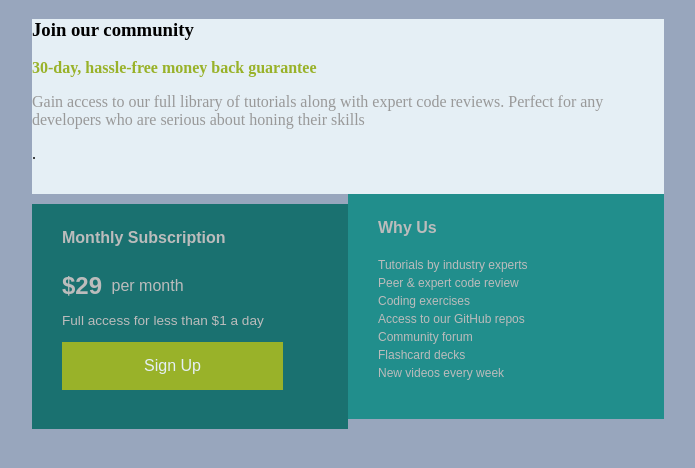
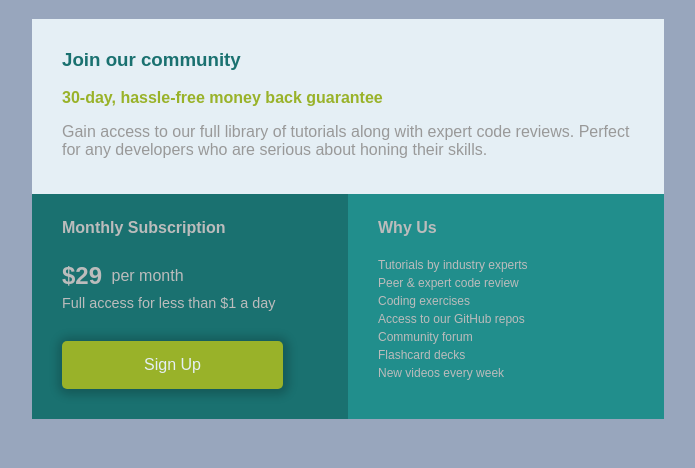
Before and after one commit to JoeGracey/single-price-grid-component, a plain HTML site: page single-price-grid-component-master/index.html in a window 1280 px wide. Shown: the whole page, without its empty margins (292-987 px from the left). Drawn offline with Linux system fonts and the light colour scheme.

Commit message:
Add files via upload

```diff
--- a/single-price-grid-component-master/index.html
+++ b/single-price-grid-component-master/index.html
@@ -16,11 +16,13 @@
 
 
   <div class="top-div">
-    <h3>Join our community</h3>
+    <div class="top-div-text">
+      <h3>Join our community</h3>
 
-    <p><span class="thirty-day"><strong>30-day, hassle-free money back guarantee</strong></span></p>
+      <p><span class="thirty-day"><strong>30-day, hassle-free money back guarantee</strong></span></p>
 
-    <p class="top-div-text">Gain access to our full library of tutorials along with expert code reviews. Perfect for any developers who are serious about honing their skills</p>.
+      <p>Gain access to our full library of tutorials along with expert code reviews. Perfect for any developers who are serious about honing their skills.</p>
+    </div>
   </div>
 
   <div class="left-div">
--- a/single-price-grid-component-master/styles.css
+++ b/single-price-grid-component-master/styles.css
@@ -7,17 +7,22 @@ html {
   background-color: #e5eff5;
   width: 50%;
   height: 175px;
-  margin: 0 auto;
-  bottom: -20px;
+  margin-right: auto;
+  margin-left: auto;
   text-align: left;
+}
+
+.top-div-text {
+  top: 30px;
+  position: relative;
+  font-family: sans-serif;
+  color: #999999;
+  margin-left: 30px;
+  margin-right: 30px;
 }
 
 .thirty-day {
   color: #99b229;
-}
-
-.top-div-text {
-  color: #999999;
 }
 
 .left-div {
@@ -27,7 +32,7 @@ html {
   display: inline-block;
   position: relative;
   left: 2px;
-  bottom: 6px;
+  bottom: 7px;
 }
 
 .left-text {
@@ -41,7 +46,10 @@ html {
 }
 
 .full-access {
-  font-size: .85em;
+  position: relative;
+  font-size: .90em;
+  margin-bottom: 20px;
+  top: -10px;
 }
 
 .per-month {
@@ -82,6 +90,8 @@ html {
   text-decoration: none;
   display: inline-block;
   font-size: 16px;
+  border-radius: 5px;
+  box-shadow: 1px 1px 10px 5px rgb(0 0 0 / 20%);
 }
 
 .full-access {
@@ -95,6 +105,10 @@ h2 {
   color: #bcbcbc;
 }
 
+h3 {
+  color: #1a7170;
+}
+
 h4 {
   margin: 25px auto 25px auto;
   color: #bcbcbc;
```
